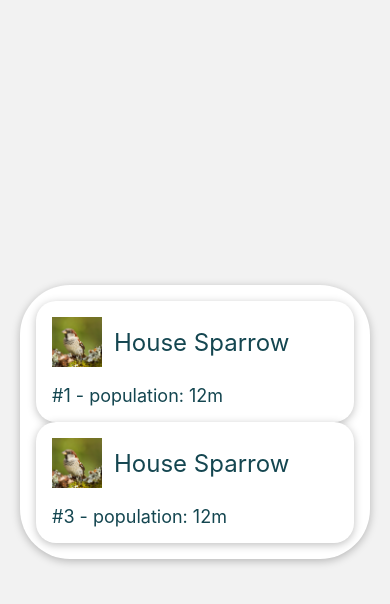
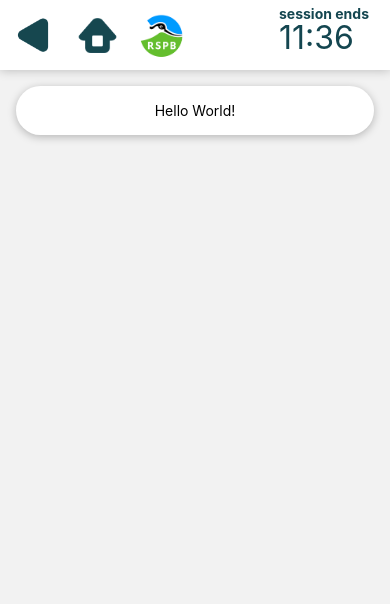
Before and after one commit to Platymek/HumanComputerInteraction-HiFi-Prototype, a React Native app: screen / in a window 390 px wide. Shown: the top 604 px of the page. Built offline with nearby package versions, Linux system fonts and the light colour scheme.

Commit message:
Main template finished!

```diff
--- a/App.js
+++ b/App.js
@@ -14,6 +14,7 @@ import Container from './pages/templates/components/Container';
 import IndividualLog from './pages/templates/components/IndividualLog';
 import BirdContainer from './pages/templates/components/BirdContainer';
 import IndividualResult from './pages/templates/components/IndividualResult';
+import Main from './pages/templates/Main';
 
 function TestHarness({
 
@@ -25,40 +26,18 @@ function TestHarness({
 
     return (
 
-        <View
-            style={{
+        <Main
 
-                alignItems: 'center',
-                justifyContent: 'center',
-                flex: 1,
-            }}
+            colors={colors}
+            navigation={navigation}
         >
-            <Container
+            <Container colors={colors}>
 
-                colors={colors}
-
-                style={{
-
-                    maxWidth:350,
-                }}
-            >
-
-                <IndividualResult
-
-                    colors={colors}
-                    bird={birds[0]}
-                    place={1}
-                />
-
-                <IndividualResult
-
-                    colors={colors}
-                    bird={birds[0]}
-                    place={3}
-                />
+                <Text>Hello World!</Text>
 
             </Container>
-        </View>
+
+        </Main>
     );
 }
 
--- a/pages/templates/Account.js
+++ b/pages/templates/Account.js
@@ -1,12 +1,11 @@
-import { Pressable } from 'react-native';
-import { Text, View, Button, StyleSheet, Image } from 'react-native';
+import { View, Image } from 'react-native';
 
 import BigButton from './components/BigButton';
 import HyperLinkText from './components/HyperLinkText';
 import Container from './components/Container';
 
 /*
-    - BigButton Component -
+    - Account Template -
 
     props:
     - colors: color palette of page
--- /dev/null
+++ b/pages/templates/Main.js
@@ -0,0 +1,47 @@
+import { View } from "react-native";
+import Header from "./components/Header";
+import { ScrollView } from "react-native";
+
+/*
+
+	- Main Template -
+
+	props:
+    - colors: color palette of page
+    - navigate: navigation class
+	- children: takes in children
+
+*/
+
+export default function Main(props) {
+
+	return (
+
+		<View style={{
+
+			flex: 1
+		}}>
+
+			<Header
+
+				colors={props.colors}
+				navigation={props.navigation}
+			/>
+
+			<ScrollView style={{
+
+				maxWidth: 500,
+				width: '100%',
+			}}>
+				<View style={{
+
+					padding:16,
+				}}>
+					{props.children}
+
+				</View>
+			</ScrollView>
+
+		</View>
+	)
+}
--- a/pages/templates/components/Header.js
+++ b/pages/templates/components/Header.js
@@ -8,7 +8,7 @@ import BigButton from './BigButton';
 
     props:
     - colors: color palette of page
-    - navigate: navigation class
+    - navigation: navigation class
 
 */
 
```
Also changed, not shown: 1 other file (tests, documents, lock files or other folders).
